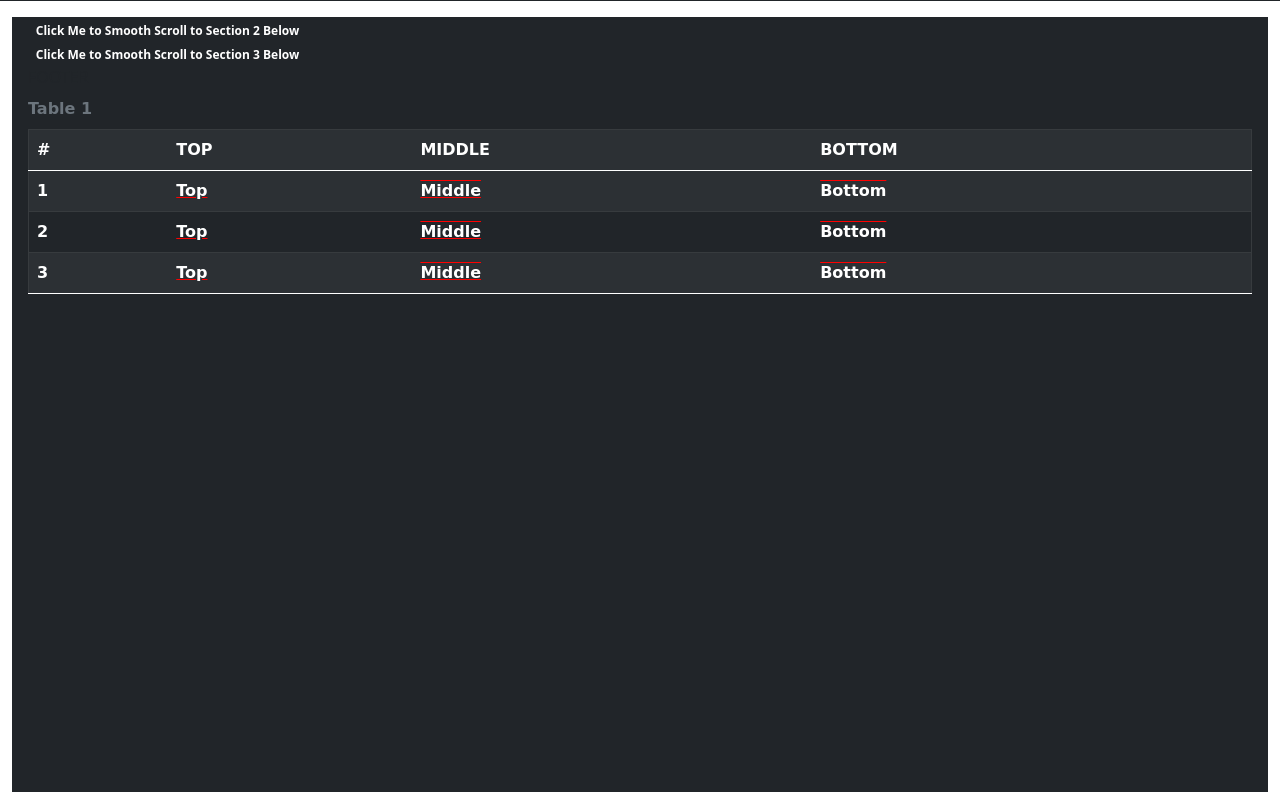
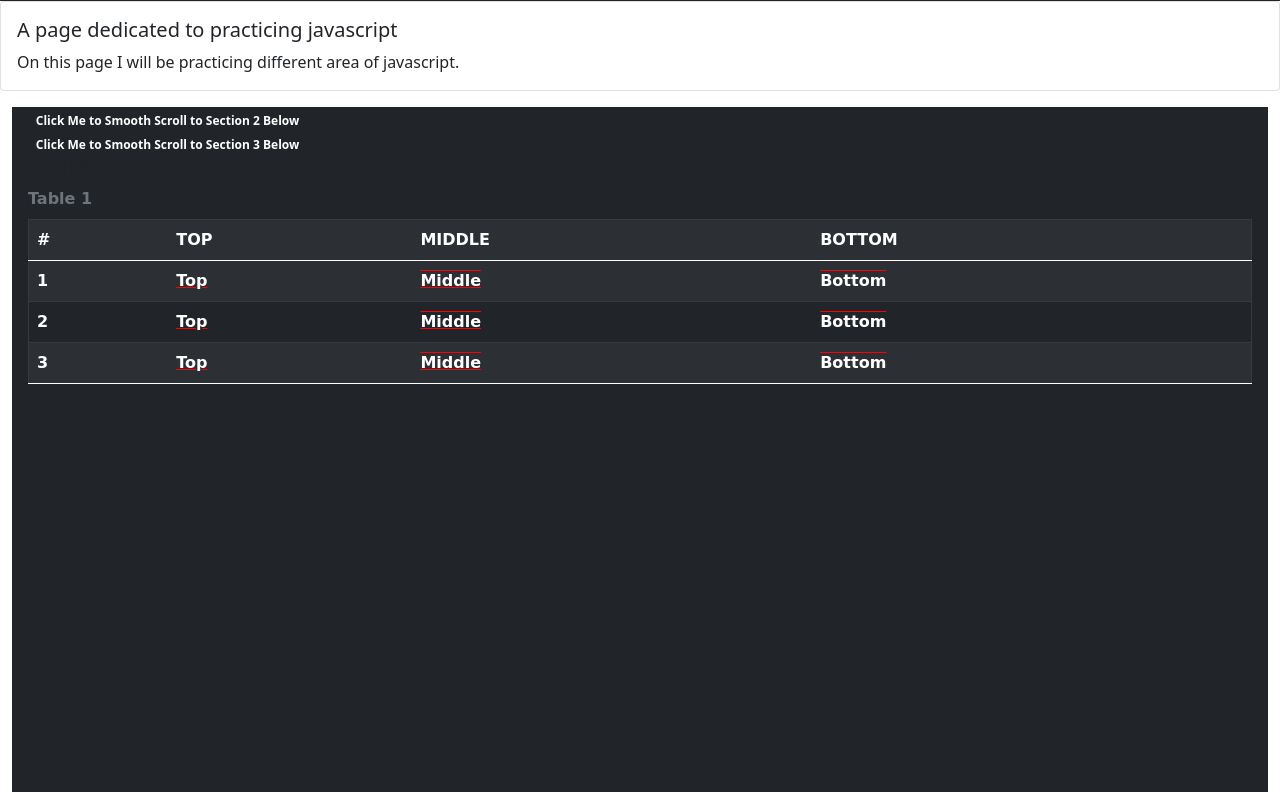
Before and after one commit to StevenSJones/problemSolving-Repo, a plain HTML site: page index.html in a window 1280 px wide. Shown: the part 55-847 px from the top of the page. Drawn offline with nearby package versions, Linux system fonts and the light colour scheme.

Commit message:
I added a card in lieu of a jumbotron as they are no longer available in bootstrap. I modified the card for my needs.

```diff
--- a/index.html
+++ b/index.html
@@ -51,6 +51,13 @@
         </div>
       </div>
     </nav>
+
+    <div class="card">
+      <div class="card-body">
+        <h5 class="card-title">A page dedicated to practicing javascript</h5>
+        <p class="card-text">On this page I will be practicing different area of javascript.</p>
+      </div>
+    </div>
 
     <div class="container-fluid">
       <div class="container-fluid px-3 my-3 bg-dark" id="section1">
```
